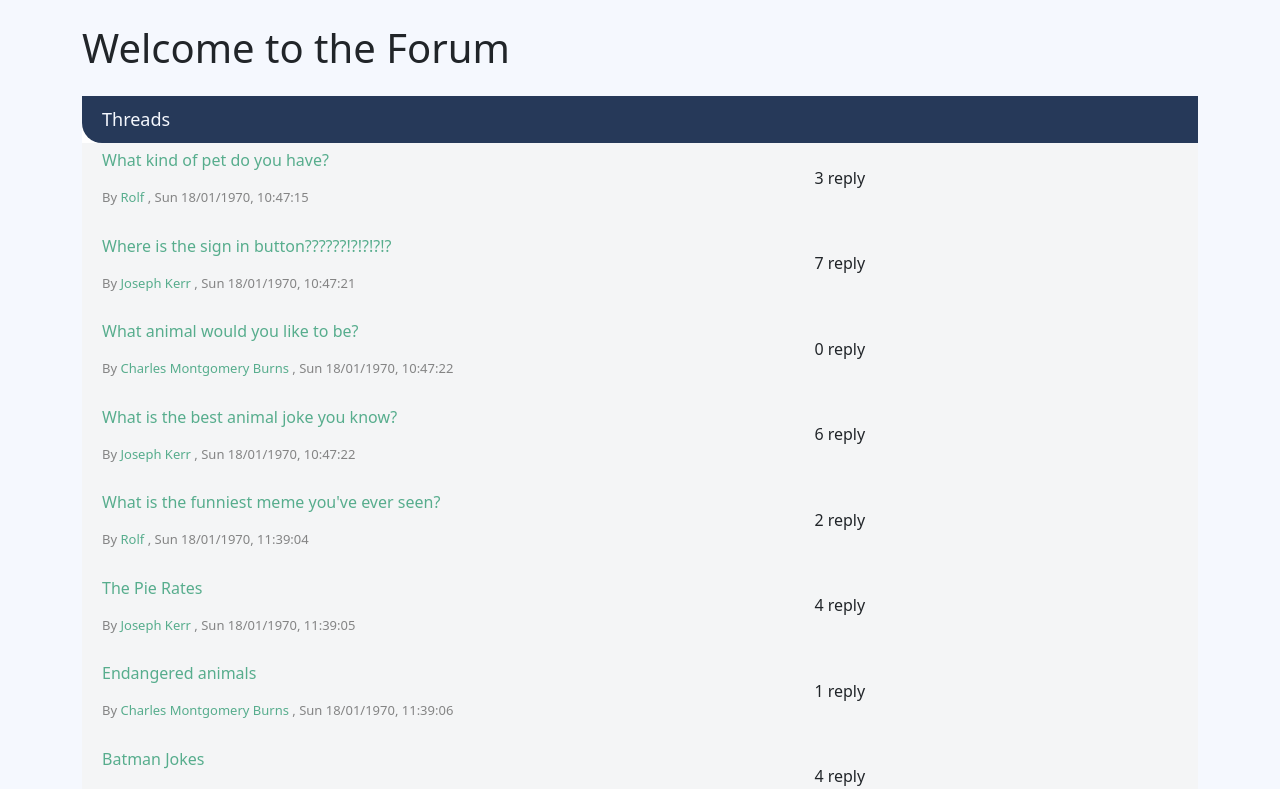
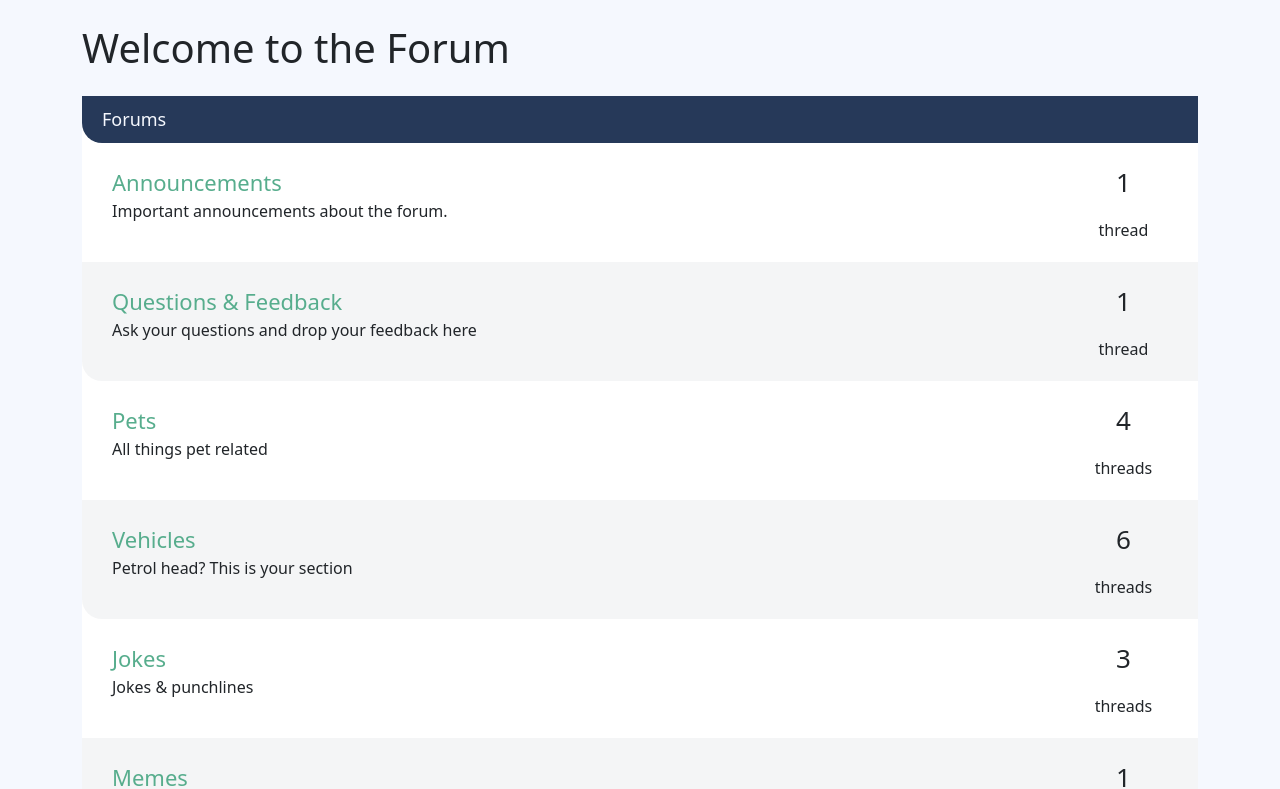
Before and after one commit to mannar-hielal/forum, a Vue app: page / in a window 1280 px wide. Shown: the top 789 px of the page. Built offline with nearby package versions, Linux system fonts and the light colour scheme.

Commit message:
Implement forumlist and forumlistitem

```diff
--- /dev/null
+++ b/src/components/ForumList.vue
@@ -0,0 +1,28 @@
+<template>
+  <div class="forum-list">
+    <h2 class="list-title">Forums</h2>
+    <ForumListItem v-for="forum in forums"
+    :forum="forum"
+    :key="forum['.key']"/>
+</div>
+</template>
+
+<script>
+import ForumListItem from '@/components/ForumListItem.vue'
+
+export default {
+  name: 'ForumList',
+  components: {
+    ForumListItem
+  },
+  data () {
+    return {}
+  },
+  props: {
+    forums: {
+      required: true,
+      type: Array
+    }
+  }
+}
+</script>
--- /dev/null
+++ b/src/components/ForumListItem.vue
@@ -0,0 +1,52 @@
+<template>
+  <div class="forum-listing">
+      <div class="forum-details">
+          <router-link
+            :to="{
+              name: 'Forum',
+              params: { id: forum['.key'] },
+            }"
+            class="text-xlarge"
+          >{{ forum.name }}
+          </router-link>
+          <p>{{ forum.description }}</p>
+      </div>
+
+      <div class="threads-count">
+          <p class="count">{{ threadCount }}</p> {{ threadCount === 1 ? 'thread': 'threads' }}
+      </div>
+
+      <!--<div class="last-thread">
+          <img class="avatar" src="https://i.imgur.com/aaw5m0T.jpg" alt="">
+          <div class="last-thread-details">
+              <a href="thread.html">Knock knock, who's there?</a>
+              <p class="text-xsmall">By <a href="profile.html">Princess Dee Dee</a>, 23 hours ago</p>
+          </div>
+      </div>-->
+
+  </div>
+</template>
+
+<script>
+import sourceData from '@/data.json'
+
+export default {
+  name: 'ForumListItem',
+  data () {
+    return {
+      users: sourceData.users
+    }
+  },
+  props: {
+    forum: {
+      required: true,
+      type: Object
+    }
+  },
+  computed: {
+    threadCount () {
+      return this.forum.threads ? Object.values(this.forum.threads).length : 0
+    }
+  }
+}
+</script>
--- a/src/pages/PageHome.vue
+++ b/src/pages/PageHome.vue
@@ -1,23 +1,21 @@
 <template>
     <div class="w-100">
       <h1 class="mt-4 mb-4">Welcome to the Forum</h1>
-      <ThreadList :threads="threads"/>
+      <ForumList :forums="forums"/>
     </div>
 </template>
 
 <script>
 import sourceData from '@/data.json'
-import ThreadList from '@/components/ThreadList.vue'
+import ForumList from '@/components/ForumList.vue'
 
 export default {
   components: {
-    ThreadList
+    ForumList
   },
   data () {
     return {
-      threads: Object.values(sourceData.threads),
-      posts: sourceData.posts,
-      users: sourceData.users
+      forums: Object.values(sourceData.forums)
     }
   }
 }
```
